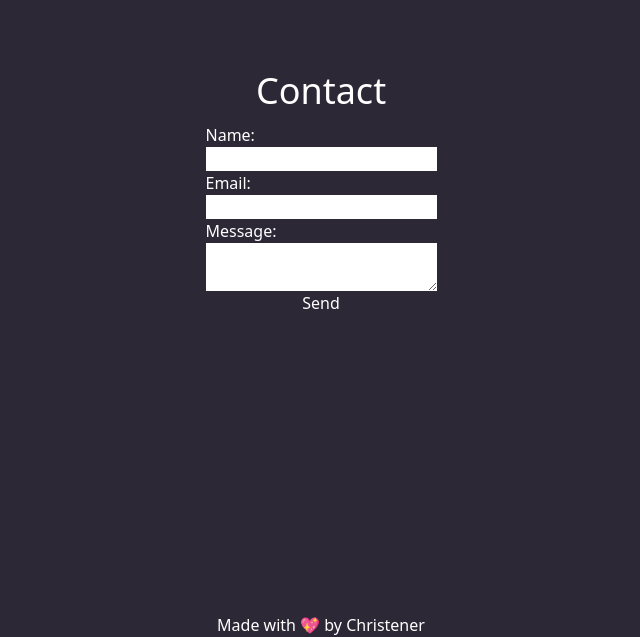
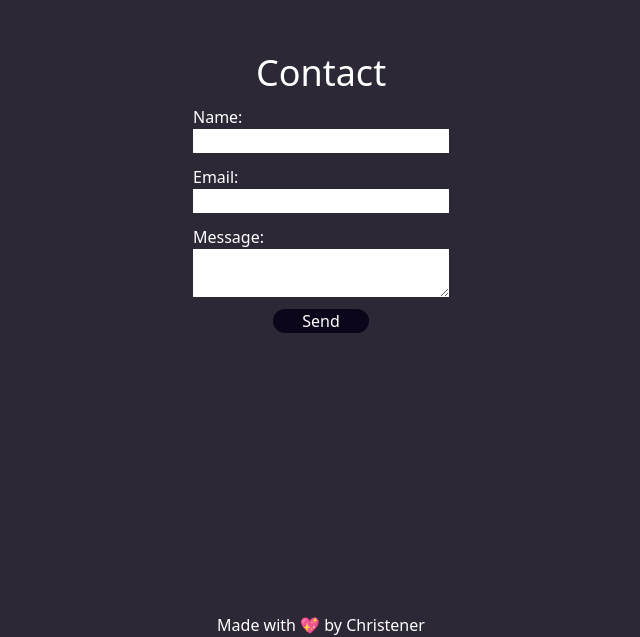
Before and after one commit to Christener19/Portfolio, a website: page Client/index.html in a window 1280 px wide. Shown: the part 3207-3844 px from the top of the page, without its empty margins (319-959 px from the left). Drawn offline with nearby package versions, Linux system fonts and the light colour scheme.

Commit message:
contact styling

```diff
--- a/Client/index.html
+++ b/Client/index.html
@@ -158,23 +158,21 @@
   <!-------------------CARD-FOUR--------------------->
 </section>
 <section id="contact" class="flex flex-col items-center justify-center mt-10 min-h-screen">
-    <div class="flex flex-col items-center justify-center mt-10">
-    <h1 class="text-white text-4xl">Contact</h1>
-    <!-- action="http://localhost:3000/contact" -->
-    <!--action="https://christeners-portfolio.onrender.com/contact"-->
-    <form action="https://christener.vercel.app/contact" method="POST" class="flex flex-col">
-        <label for="name" class="text-white mt-3">Name:</label>
-        <input type="text" id="name" name="name" required>
+    <div class="flex flex-col items-center justify-center mt-10 w-full">
+        <h1 class="text-white text-4xl">Contact</h1>
+        <form action="https://christeners-portfolio.onrender.com/contact" method="POST" class="flex flex-col items-center w-full">
+            <label for="name" class="text-white mt-3 w-64">Name:</label>
+            <input class="w-64" type="text" id="name" name="name" required>
 
-        <label for="email" class="text-white">Email:</label>
-        <input type="email" id="email" name="email" required>
+            <label for="email" class="text-white mt-3 w-64">Email:</label>
+            <input class="w-64" type="email" id="email" name="email" required>
 
-        <label for="message" class="text-white">Message:</label>
-        <textarea id="message" name="message" required></textarea>
+            <label for="message" class="text-white mt-3 w-64">Message:</label>
+            <textarea class="w-64" id="message" name="message" required></textarea>
 
-        <button id="sendButton" type="submit" class="text-white">Send</button>
-      </form>
-</div>
+            <button id="sendButton" type="submit" class="rounded-full w-24 contact-button-custom-color text-white mt-3">Send</button>
+        </form>
+    </div>
 </section>
 </main>
 <footer class="mt-10">
--- a/Client/style.css
+++ b/Client/style.css
@@ -60,3 +60,7 @@
 html {
     scroll-behavior: smooth;
 }
+
+.contact-button-custom-color {
+    background-color: rgb(11, 6, 25)
+}
--- a/src/index.js
+++ b/src/index.js
@@ -29,8 +29,6 @@ const transporter = nodemailer.createTransport({
   },
   port: 587
 });
-console.log(process.env.EMAIL)
-console.log(process.env.PASSWORD)
 
 app.use(cors());
 app.use(bodyParser.json());
```
Also changed, not shown: Client/output.css.
